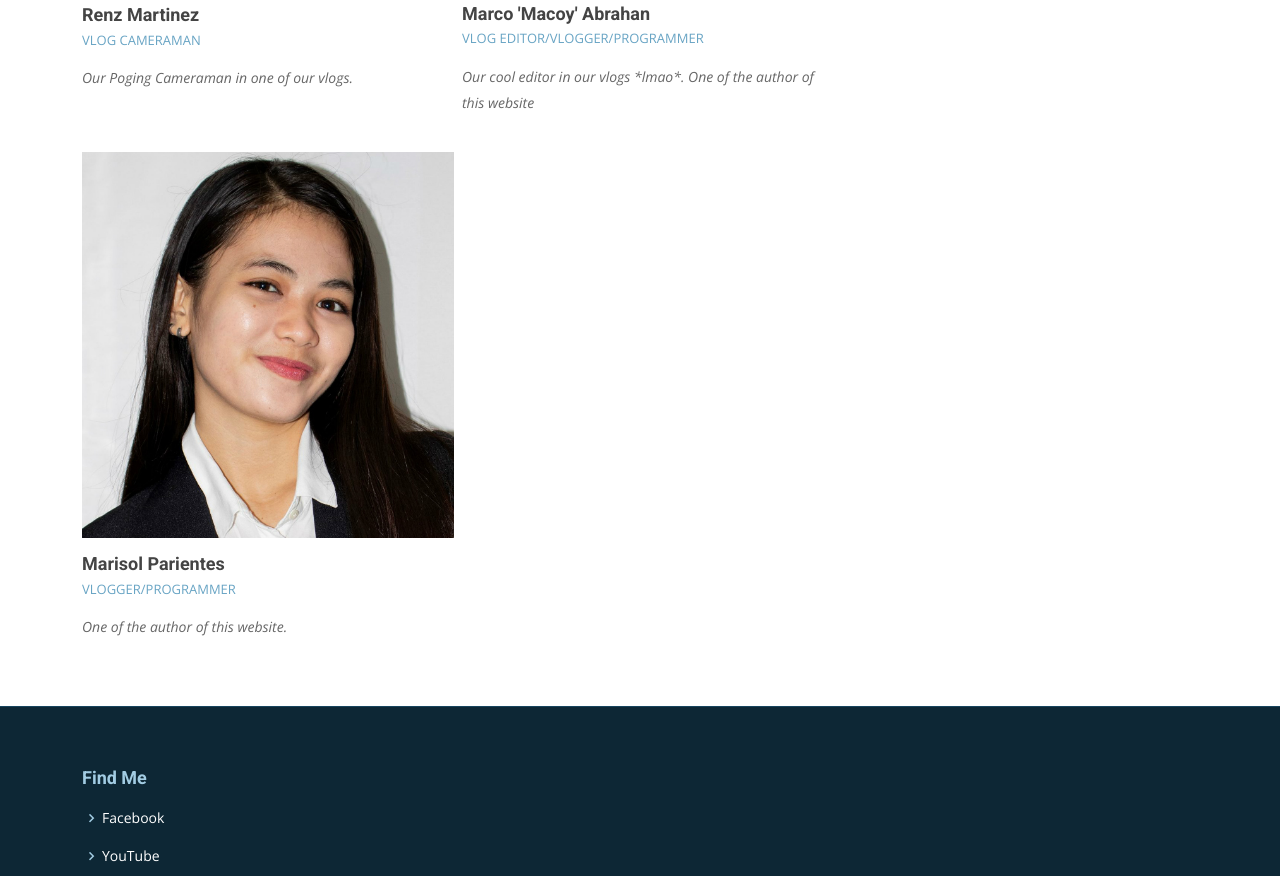
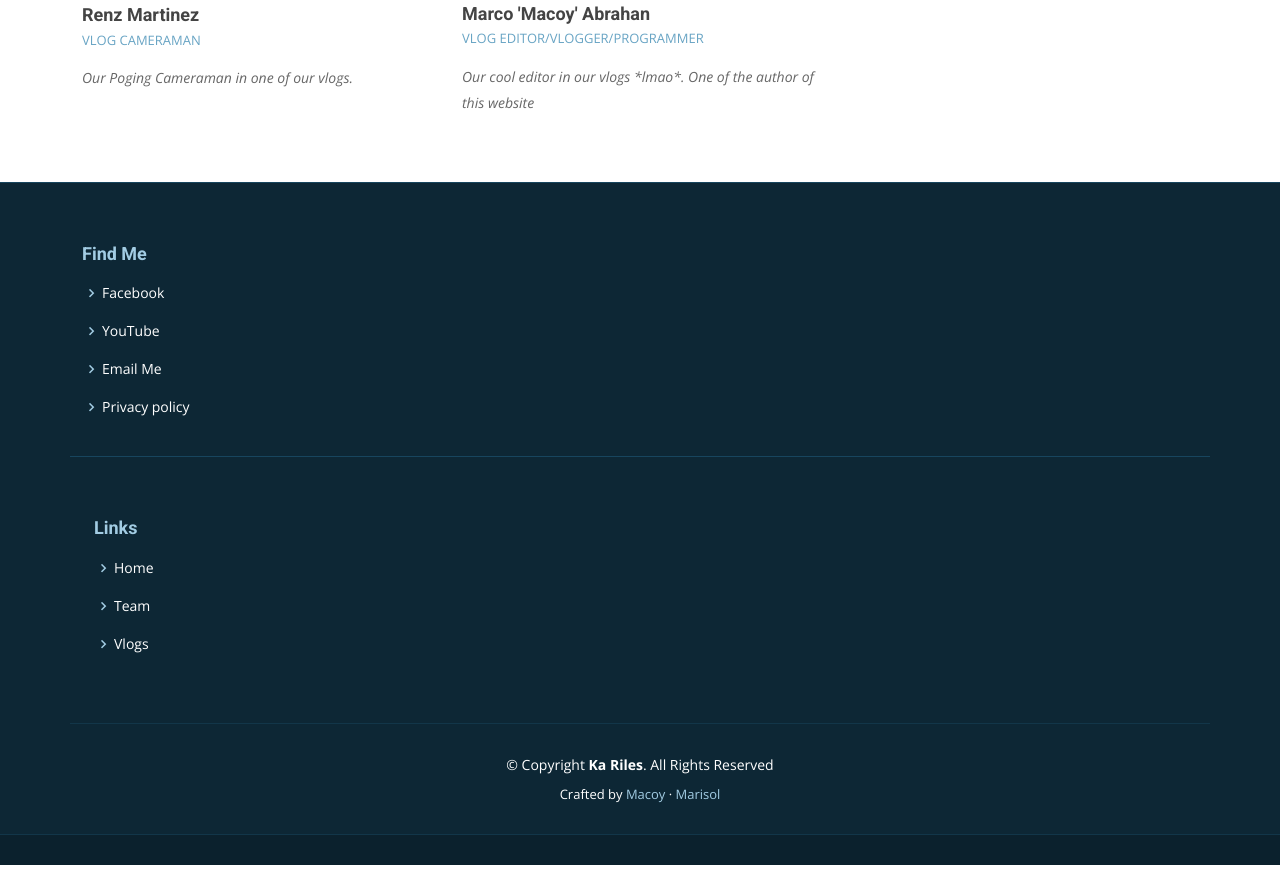
Before and after one commit to MacoyTzy/KaRilesOfficial, a plain HTML site: page team.html in a window 1280 px wide. Shown: the part 580-1456 px from the top of the page. Drawn offline with nearby package versions, Linux system fonts and the light colour scheme.

Commit message:
updates
removed some details..

```diff
--- a/team.html
+++ b/team.html
@@ -74,7 +74,7 @@
       <div class="container">
 
         <div class="row">
-
+    <!-- ======= Renz ======= -->
           <div class="col-lg-4 col-md-6 d-flex align-items-stretch">
             <div class="member">
               <div class="member-img">
@@ -91,7 +91,8 @@
               </div>
             </div>
           </div>
-
+    <!-- ======= Renz ======= -->
+    <!-- ======= Marco ======= -->
           <div class="col-lg-4 col-md-6 d-flex align-items-stretch">
             <div class="member">
               <div class="member-img">
@@ -112,23 +113,16 @@
             </div>
           </div>
       </div>
+ <!-- ======= Marco ======= -->
+ <!-- ======= Marisol ======= -->
 
-      <div class="col-lg-4 col-md-6 d-flex align-items-stretch">
-        <div class="member">
-          <div class="member-img">
-            <img src="assets/img/team/marisol.jpg" class="img-fluid" alt="">
-            <div class="social">
-              <a href="https://twitter.com/losiram_18"><i class="bi bi-twitter"></i></a>
-              <a href="https://www.facebook.com/marisolparientes"><i class="bi bi-facebook"></i></a>
-            </div>
-          </div>
-          <div class="member-info">
-            <h4>Marisol Parientes</h4>
-            <span>Vlogger/Programmer</span>
-            <p>One of the author of this website.</p>
-          </div>
-        </div>
-      </div>
+
+
+        <!--======== PS: Marisol refuse to give her details. So no code here! =========-->
+
+
+
+  <!-- ======= Marisol ======= -->
     </section><!-- End Team Section -->
 
   </main><!-- End #main -->
```
